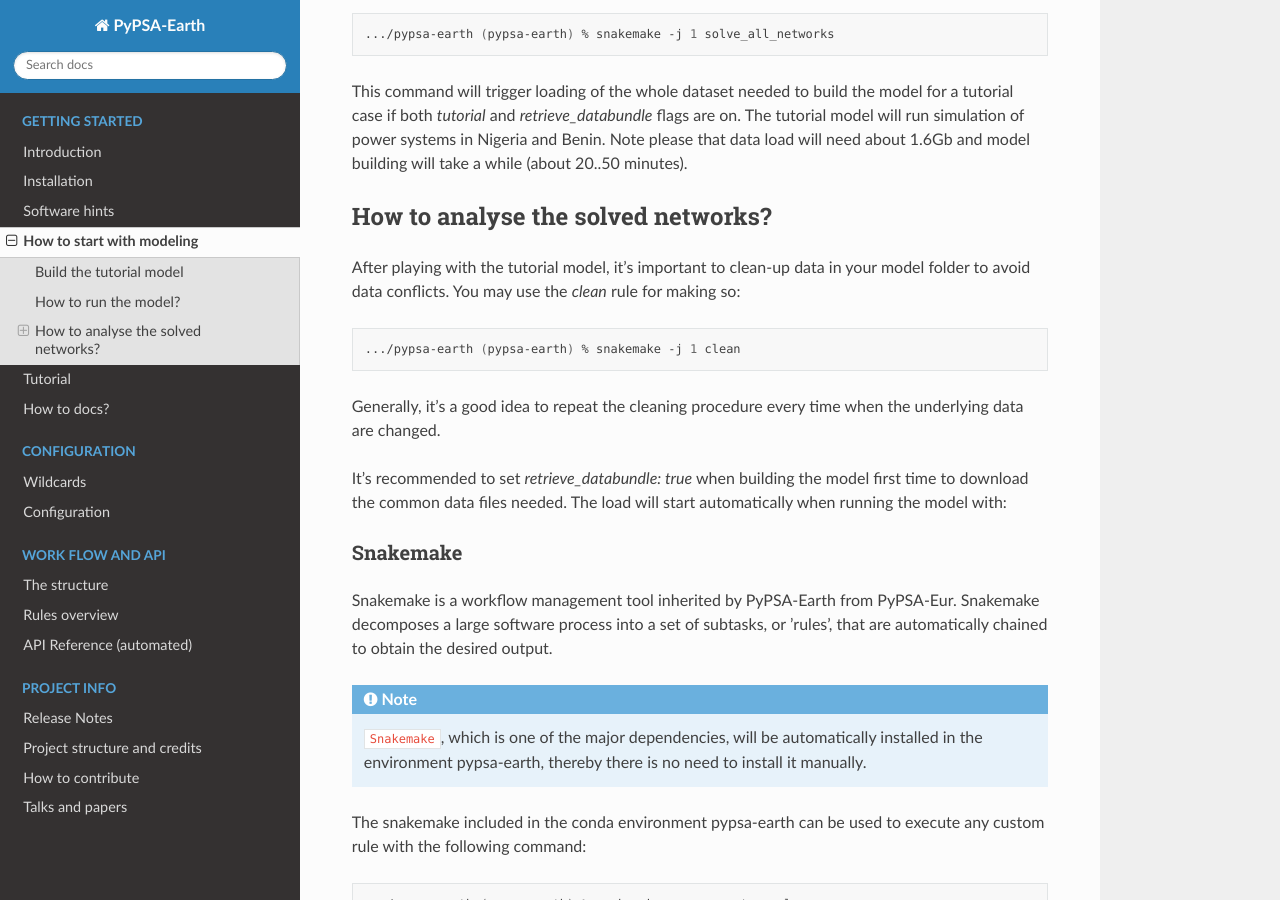
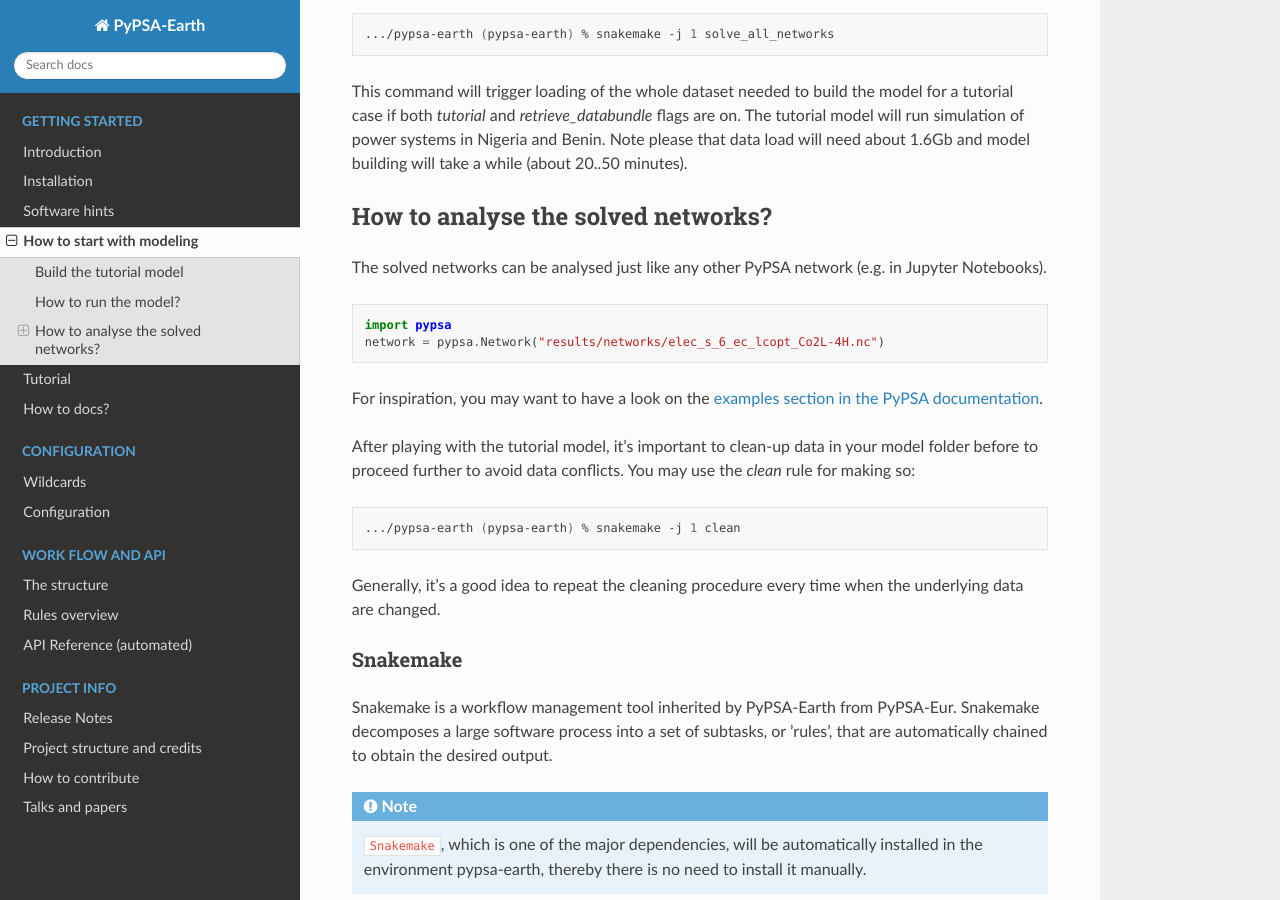
Before and after one commit to pypsa-meets-earth/pypsa-earth, a Sphinx documentation site: the page built from doc/quick_start.rst, in a window 1280 px wide and 900 px high, scrolled down 858 px. Built offline with Sphinx 7.4.7 and the Read the Docs theme 2.0.0, drawn with Linux system fonts in a browser that asks for light colours; pages that are not in the unit, such as notebooks, are missing from menus; the version number could not be read and is left out.

Commit message:
Mention data analysis

```diff
--- a/doc/quick_start.rst
+++ b/doc/quick_start.rst
@@ -48,19 +48,22 @@
 How to analyse the solved networks?
 ------------------------------
 
-After playing with the tutorial model, it's important to clean-up data in your model folder to avoid data conflicts. You may use the `clean` rule for making so:
+The solved networks can be analysed just like any other PyPSA network (e.g. in Jupyter Notebooks).
+
+.. code:: python
+
+    import pypsa
+    network = pypsa.Network("results/networks/elec_s_6_ec_lcopt_Co2L-4H.nc")
+
+For inspiration, you may want to have a look on the `examples section in the PyPSA documentation <https://pypsa.readthedocs.io/en/latest/examples-basic.html>`_.
+
+After playing with the tutorial model, it's important to clean-up data in your model folder before to proceed further to avoid data conflicts. You may use the `clean` rule for making so:
 
 .. code:: bash
 
     .../pypsa-earth (pypsa-earth) % snakemake -j 1 clean
 
 Generally, it's a good idea to repeat the cleaning procedure every time when the underlying data are changed.
-
-It's recommended to set `retrieve_databundle: true` when building the model first time to download the common data files needed. The load will start automatically when running the model with:
-
-.. code:: bash
-
-
 
 Snakemake
 ===========================
```
